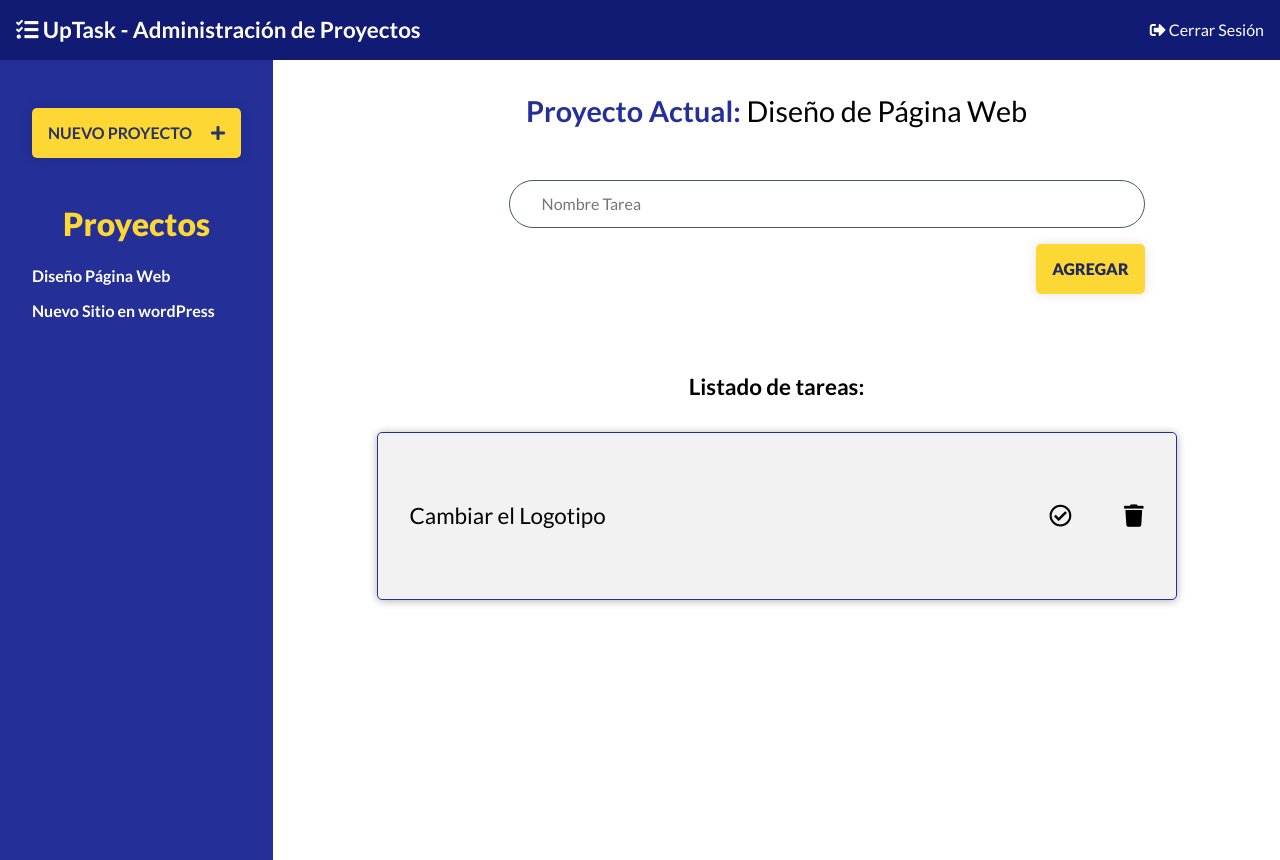
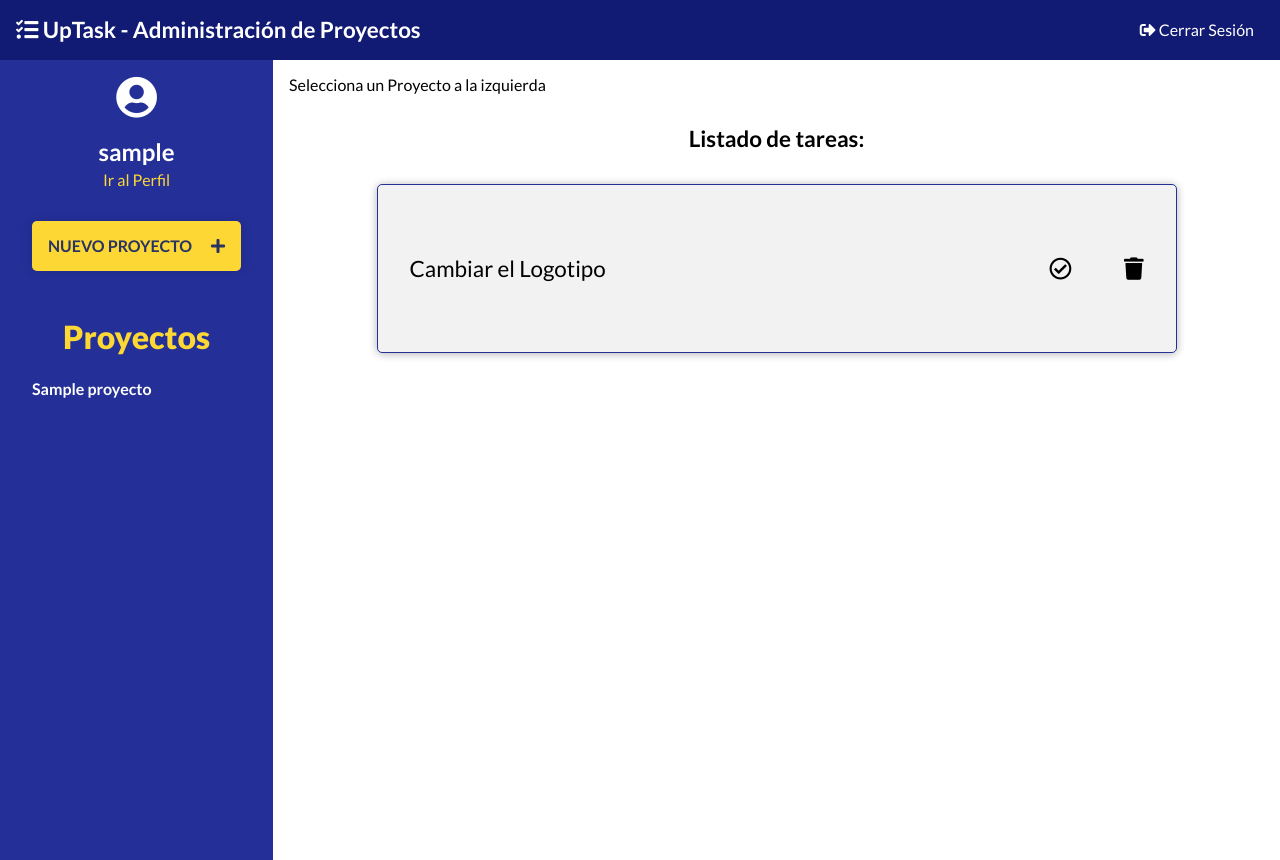
Before and after one commit to vant3x/uptask-php, a PHP site: page / in a window 1280 px wide. Run offline with PHP 8.4, Linux system fonts and the light colour scheme; the visitor is signed in with stand-in values (Sample User, id 1); tables that the repository leaves empty or names only in its code hold one stand-in row (values such as "Sample post"); data that the repository does not hold is empty; a stand-in replaces the project's code that opens the database connection.

Commit message:
Mostrando proyectos en la barra lateral y mostrando el nombre del proyecto actual

```diff
--- a/css/style.css
+++ b/css/style.css
@@ -139,9 +139,9 @@ body {
 }
 
 /** Barra **/
-body.index {
-    height: 100vh;
-}
+/*body.index {
+    height: 100%;
+}*/
 .barra {
     background-color: #455A64;
     background-color: #293462;
@@ -149,6 +149,7 @@ body.index {
     padding: 1rem;
     height: 60px;
     display: flex;
+    /*justify-content: space-between;*/
     justify-content: space-between;
     align-items: center;
 }
@@ -158,16 +159,24 @@ body.index {
     font-size: 1.4rem;
 }
 .barra a {
+    margin-right:10px;
     color: white;
     text-decoration: none;
 }
 
+.input-proyecto {
+   padding:12px 14px;
+   border-radius: 4px;
+   border:none;
+}
+
 /*** sidebar**/
 .contenedor-proyectos {
+    height: 100%;
     min-height: 100vh;
     max-width: 300px;
     background-color: #607D8B;
-        background-color: #242F98;
+    background-color: #242F98;
 
     padding-top: 1rem;
 }
@@ -203,6 +212,7 @@ body.index {
 }
 .lista-proyectos ul li {
     margin-bottom: 1rem;
+    /*   text-align: center;*/
 }
 .lista-proyectos ul li a:hover {
     color: #FDD835;
@@ -298,3 +308,28 @@ body.index {
     color: rgb(250, 41, 41);
     font-size: 1.2rem;
 }
+
+
+/* sidebar usuario */
+.usuario-basic-info {
+    text-align: center;
+    margin:0;
+    padding:0;
+}
+
+.usuario-basic-info > .avatar-default {
+    color:#fff;
+    font-size:42px;
+}
+
+
+.usuario-basic-info > .nombre-usuario {
+    color:#fff;
+    margin-bottom:5px;
+}
+
+.usuario-basic-info > a {
+    color:#FDD835;
+    text-decoration: none;
+    margin-top:-40px !important;
+}
--- a/includes/funciones/helpers.php
+++ b/includes/funciones/helpers.php
@@ -1,5 +1,5 @@
 <?php
-
+// Obtiene la página actual que se ejecuta
 function obtenerPaginaActual () {
 	$archivo = basename($_SERVER['PHP_SELF']);
 	$pagina = str_replace(".php","", $archivo);
@@ -7,3 +7,33 @@ function obtenerPaginaActual () {
 	//echo $pagina;
 	return $pagina;
 }
+
+
+/* Consultas */
+
+
+/* Obtener todos los proyectos */
+
+function obtenerProyectos () {
+	include 'conexion.php';
+	$id_usuario = $_SESSION['id'];
+	try {
+		return $conn->query("SELECT * FROM proyectos WHERE id_usuario = $id_usuario");
+	} catch (Exception $e) {
+		echo "Error! :" . $e->getMessage();
+		return false;
+	}
+}
+
+// Obtener nombre del proyecto
+function obtenerNombreProyecto($id = null) {
+	include 'conexion.php';
+
+	try {
+		return $conn->query("SELECT nombre FROM proyectos WHERE id = {$id}");
+	} catch (Exception $e) {
+		echo "Error! :" . $e->getMessage();
+		return false;
+	}
+
+}
--- a/includes/modelos/modelo-proyecto.php
+++ b/includes/modelos/modelo-proyecto.php
@@ -22,6 +22,7 @@ if ($accion === 'crear') {
                 'id_insertado' => $stmt->insert_id,
                 'tipo' => $accion,
                 'nombre_proyecto' => $proyecto,
+                'fecha_creacion' => $date,
                 'id_usuario' => $id_usuario
             );
         }  else {
--- a/includes/templates/barra.php
+++ b/includes/templates/barra.php
@@ -1,4 +1,4 @@
 <div class="barra">
-    <h1><i class="fas fa-tasks"></i> UpTask - Administración de Proyectos</h1>
+    <h1><a href="./"><i class="fas fa-tasks"></i> UpTask - Administración de Proyectos</a></h1>
     <a href="login.php?logout=true"> <i class="fas fa-sign-out-alt"></i>  Cerrar Sesión</a>
 </div>
--- a/includes/templates/sidebar.php
+++ b/includes/templates/sidebar.php
@@ -1,21 +1,28 @@
  <aside class="contenedor-proyectos">
+        <div class="usuario-basic-info  animated bounceInDown">
+            <i class="fas fa-user-circle avatar-default"></i>
+           <h2 class="nombre-usuario"> <?=$_SESSION['usuario'];?></h2>
+           <a href="usuario.php?id=<?=$_SESSION['id'];?>">Ir al Perfil</a>
+        </div>
         <div class="panel crear-proyecto  animated bounceInDown">
             <a href="#" class="boton btn-box-shadow">Nuevo Proyecto <i class="fas fa-plus"></i> </a>
         </div>
 
         <div class="panel lista-proyectos  animated bounceInDown">
             <h2>Proyectos</h2>
+            <ul style="display:none;" id="input-proyectos-container"></ul>
             <ul id="proyectos">
-                <li>
-                    <a href="#">
-                        Diseño Página Web
-                    </a>
-                </li>
-                <li>
-                    <a href="#">
-                        Nuevo Sitio en wordPress
-                    </a>
-                </li>
+                <?php
+                    $proyectos = obtenerProyectos();
+                    if ($proyectos) {
+                        foreach ($proyectos as $proyecto) { ?>
+                            <li>
+                            <a href="index.php?id_proyecto=<?=$proyecto['id']?>" id="<?=$proyecto['id']?>">
+                                <?=$proyecto['nombre']?></a>
+                            </li>
+                       <?php }
+                    }
+                ?>
             </ul>
         </div>
     </aside>
--- a/index.php
+++ b/index.php
@@ -3,6 +3,12 @@
     include_once './includes/funciones/helpers.php';
     include_once './includes/templates/header.php';
     include_once './includes/templates/barra.php';
+
+    // Obtener el ID de la url
+    $id_proyecto = '';
+    if (isset($_GET['id_proyecto'])) {
+        $id_proyecto = $_GET['id_proyecto'];
+    }
 
  ?>
 
@@ -13,9 +19,15 @@
 
     <main class="contenido-principal animated bounceInDown">
 
-        <h1><bold class="font-blue-light">Proyecto Actual:</bold>
-            <span>Diseño de Página Web</span>
-        </h1>
+    <?php
+        $proyecto = obtenerNombreProyecto($id_proyecto);
+        if ($proyecto): ?>
+            <h1><bold class="font-blue-light">Proyecto Actual:</bold>
+
+            <?php foreach ($proyecto as $nombre):  ?>
+                <span><?= $nombre['nombre']; ?></span>
+            <?php endforeach; ?>
+            </h1>
 
         <form action="#" class="agregar-tarea">
             <div class="campo">
@@ -23,12 +35,16 @@
                 <input type="text" placeholder="Nombre Tarea" class="nombre-tarea">
             </div>
             <div class="campo enviar">
-                <input type="hidden" id="id_proyecto" value="id_proyecto">
+                <input type="hidden" id="<?=$id_proyecto;?>" value="<?=$id_proyecto;?>">
                 <input type="submit" class="boton btn-box-shadow  nueva-tarea" value="Agregar">
             </div>
         </form>
-
-
+        <?php
+            else:
+                // Si no hay proyectos seleccionados
+                echo "Selecciona un Proyecto a la izquierda";
+            endif;
+        ?>
 
         <h2>Listado de tareas:</h2>
 
--- a/js/app.js
+++ b/js/app.js
@@ -1,6 +1,7 @@
 eventListeners();
 // lista de proyectos
-let listaProyectos = document.querySelector('ul#proyectos');
+var listaProyectos = document.querySelector('ul#proyectos');
+var inputProyectosContainter = document.querySelector('ul#input-proyectos-container');
 let evitarRepetir = 0;
 
 function eventListeners() {
@@ -18,14 +19,15 @@ function nuevoProyecto(e) {
 		evitarRepetir++;
 
 		var nuevoProyecto = document.createElement('li');
-		let inputProyectoElement = '<input required class="animated heartBeat" placeholder="Nombre del Proyecto" style="padding:8px 10px;" type="text" id="nuevo-proyecto"><li id="position-alert">';
+		let inputProyectoElement = '<input required class="animated heartBeat input-proyecto" placeholder="Nombre del Proyecto" type="text" id="nuevo-proyecto"><li id="position-alert">';
 		nuevoProyecto.innerHTML = inputProyectoElement;
-		listaProyectos.appendChild(nuevoProyecto);
+		inputProyectosContainter.appendChild(nuevoProyecto);
 		// boton
 		var containerBtnCrear = document.createElement('div');
 		let btnCrearProyecto = '<input type="submit" id="btnGuardarProyecto" class="boton-no-upper btn-box-shadow animated heartBeat" value="Guardar">';
 		containerBtnCrear.innerHTML = btnCrearProyecto;
-		listaProyectos.appendChild(containerBtnCrear);
+		inputProyectosContainter.appendChild(containerBtnCrear);
+		inputProyectosContainter.style.display = 'block';
 	}
 
 	// seleccionar el id con el nuevo proyecto
@@ -43,13 +45,14 @@ function nuevoProyecto(e) {
 				listaProyectos.removeChild(nuevoProyecto);
 				listaProyectos.removeChild(containerBtnCrear);
 				evitarRepetir = 0;
-				document.querySelector('#alerta').remove();
-
+				if (document.querySelector('#alerta')) {
+					document.querySelector('#alerta').remove();
+				}
 
 			} else {
 				if (!document.querySelector('#alerta')) {
 					var alertError = document.createElement('li');
-					alertError.innerHTML = '<p class="alert-error" id="alerta">Campo obligatorio</p>';
+					alertError.innerHTML = '<p class="alert-error animated heartBeat" id="alerta">Campo obligatorio</p>';
 					document.querySelector('#position-alert').appendChild(alertError);
 				}
 			}
@@ -70,7 +73,7 @@ function nuevoProyecto(e) {
 		} else {
 			if (!document.querySelector('#alerta')) {
 				var alertError = document.createElement('li');
-				alertError.innerHTML = '<p class="alert-error" id="alerta">Campo obligatorio</p>';
+				alertError.innerHTML = '<p class="alert-error animated heartBeat" id="alerta">Campo obligatorio</p>';
 				document.querySelector('#position-alert').appendChild(alertError);
 			}
 		}
@@ -79,7 +82,6 @@ function nuevoProyecto(e) {
 }
 
 function guardarProyectoDB(nombreProyecto) {
-	// console.log(nombreProyecto);
 	// Crear llamado AJAX
 	var xhr = new XMLHttpRequest();
 	// enviar datos
@@ -93,21 +95,58 @@ function guardarProyectoDB(nombreProyecto) {
 	// en la carga
 	xhr.onload = function() {
 		if (this.status === 200) {
-			console.log(JSON.parse(xhr.responseText));
+			// obtener datos de la respuesta
+			let respuesta = JSON.parse(xhr.responseText);
+			let proyecto = respuesta.nombre_proyecto,
+				id_proyecto = respuesta.id_insertado,
+				id_usuario = respuesta.id_usuario,
+				fecha_creacion = respuesta.fecha_creacion,
+				tipo = respuesta.tipo,
+				resultado = respuesta.respuesta;
+
+				// Comprobar la inserccion
+				if (resultado === 'correcto') {
+					if (tipo === 'crear') {
+						// inyectar en el HTML
+						let nuevoProyectoList = document.createElement('li');
+						nuevoProyectoList.innerHTML = `
+							<a href="index.php?id_respuesta=${id_proyecto}" id="${id_proyecto}">
+								${proyecto}
+							</a>
+						`;
+						// agregar al html
+						listaProyectos.appendChild(nuevoProyectoList);
+
+						// agregar alerta o mensaje personalizado
+						swal({
+							title: 'Proyecto Creado!',
+							text: 'El Proyecto: ' + proyecto + ' se creó correctamente',
+							type: 'success'
+
+						})
+						.then(resultado => {
+							if (resultado.value) {
+								window.location.href = 'index.php?id_respuesta=' + id_proyecto;
+							}
+						})
+
+						// redireccionar a la nueva URL
+						setTimeout(function() {
+							window.location.href = 'index.php?id_respuesta=' + id_proyecto;
+						},1700);
+					} else {
+						// se actualizo o se elimino
+					}
+				} else {
+					swal({
+						type:'error',
+						title:'Error',
+						text: 'Hubo un error!'
+					})
+				}
 		}
 	}
 
 	// enviar al request
 	xhr.send(datos);
 }
-/*
-
-	let nuevoProyectoList = document.createElement('li');
-	nuevoProyectoList.innerHTML = `
-		<a href="#">
-			${nombreProyecto}
-		</a>
-	`;
-	listaProyectos.appendChild(nuevoProyectoList);
-
-	*/
--- a/js/formulario.js
+++ b/js/formulario.js
@@ -74,7 +74,7 @@ function validarRegistro(e) {
 							setTimeout( () => {
 								window.location.href = 'index.php'
 
-							},2800);
+							},2400);
 
 							swal({
 								title: 'Login Correcto',
```
Also changed, not shown: usuario.php (added, +8 -0 lines).
